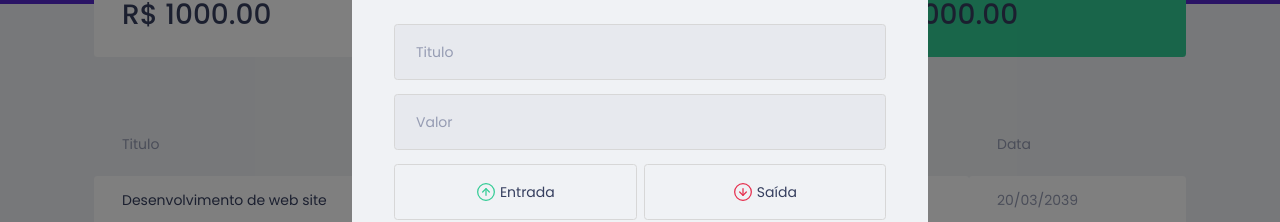
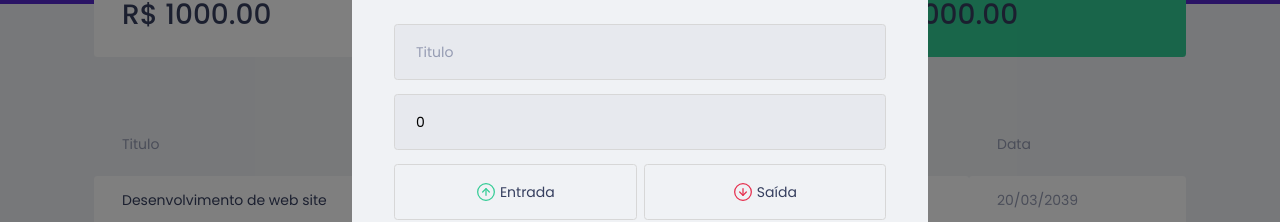
Before and after one commit to Sawyo-Fernands/dtmoney, a React (Create React App) app: page / in a window 1280 px wide. Both pictures are taken after a click on the button "Nova Transação". Shown: the part 234-456 px from the top of the page. Built offline with nearby package versions, Linux system fonts and the light colour scheme; no server answers; what miragejs would draw is missing.

Commit message:
Salvando dados do formulário

```diff
--- a/src/components/NewTransactionModal/index.tsx
+++ b/src/components/NewTransactionModal/index.tsx
@@ -4,7 +4,7 @@ import { Container, RadioBox, TransactionTypeContainer } from './styles';
 import Close from '../../assets/close.svg'
 import Income from '../../assets/income.svg'
 import Outcome from '../../assets/outcome.svg'
-import { useState } from 'react';
+import { FormEvent, useState } from 'react';
 
 
 interface NewTransactionModalProps{
@@ -19,6 +19,18 @@ export function NewTransactionModal({isOpen,onRequestClose}:NewTransactionModalP
 
     const [type,setType]=useState('')
 
+    const [title,setTitle]=useState('')
+    const [category,setCategory]=useState('')
+    const [value,setValue]=useState(0)
+
+
+    function handleCreateNewTransaction(event: FormEvent){
+            event.preventDefault()
+            console.log({
+                title,value,category,type
+            })
+    }
+
     return(
         <Modal
         isOpen={isOpen}
@@ -29,12 +41,13 @@ export function NewTransactionModal({isOpen,onRequestClose}:NewTransactionModalP
             <button type='button' onClick={onRequestClose} className="react-modal-close">
                 <img src={Close} alt="Fechar Modal" />
             </button>
-        <Container>
+        <Container onSubmit={handleCreateNewTransaction}>
+
         <h2>Cadastrar Transação</h2>
 
-        <input type="text"  placeholder='Titulo'/>
+        <input type="text"  placeholder='Titulo' value={title} onChange={e=>setTitle(e.target.value)}/>
 
-        <input type="number"  placeholder='Valor'/>
+        <input type="number"  placeholder='Valor' value={value} onChange={e=>setValue(Number(e.target.value))}/>
 
         <TransactionTypeContainer>
             <RadioBox type="button"
@@ -60,7 +73,7 @@ export function NewTransactionModal({isOpen,onRequestClose}:NewTransactionModalP
             </RadioBox>
         </TransactionTypeContainer>
 
-        <input type="text"  placeholder='Categoria'/>
+        <input type="text"  placeholder='Categoria' value={category} onChange={e=>setCategory(e.target.value)}/>
 
         <button type="submit">Cadastrar</button>
         </Container>
```
